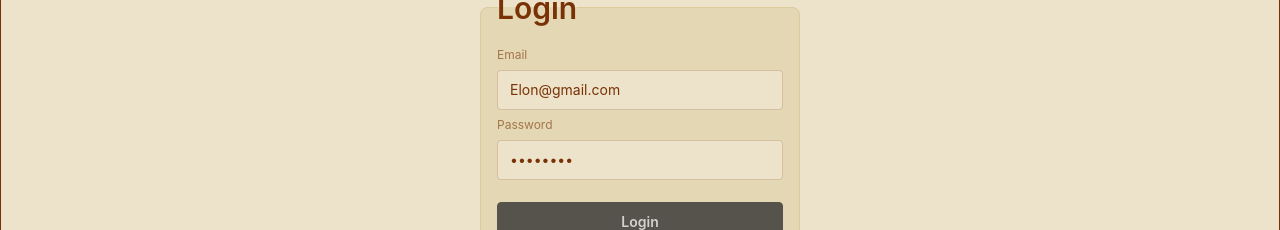
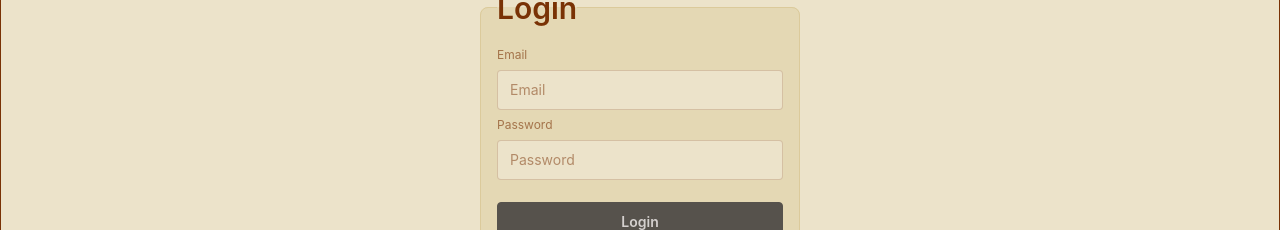
Before and after one commit to yuvrajk-dev/DevTinder-Frontend, a React (Vite) app: page /auth in a window 1280 px wide. Shown: the part 271-501 px from the top of the page. Built offline with nearby package versions, Linux system fonts and the light colour scheme; no server answers.

Commit message:
fix: reset default email and password values in Login component

```diff
--- a/src/pages/Login.jsx
+++ b/src/pages/Login.jsx
@@ -8,8 +8,8 @@ import { BASE_URL } from "../utils/constants";
 const Login = ({ switchMode }) => {
   const dispatch = useDispatch();
   const navigate = useNavigate();
-  const [emailId, setEmail] = useState("Elon@gmail.com");
-  const [password, setPassword] = useState("Demo@120");
+  const [emailId, setEmail] = useState("");
+  const [password, setPassword] = useState("");
   const [errorMessage, setErrorMessage] = useState("");
   const [isLoading, setIsLoading] = useState(false);
   const handleLogin = async () => {
```
